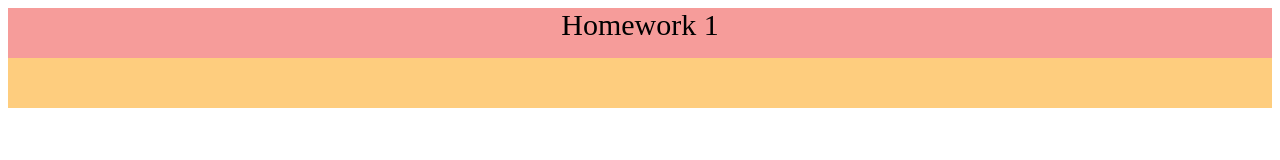
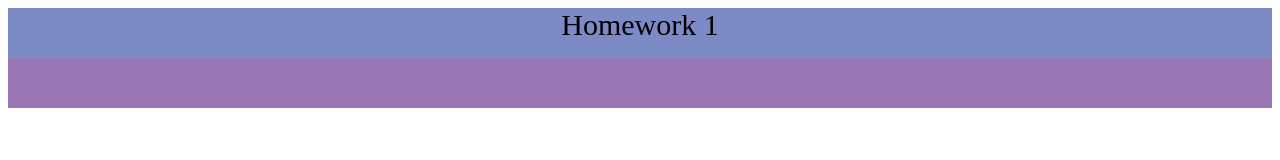
Before and after one commit to UmiKitsune/test, a plain HTML site: page HW_1/index.html in a window 1280 px wide. Drawn offline with Linux system fonts and the light colour scheme.

Commit message:
last one

```diff
--- a/HW_1/css/main.css
+++ b/HW_1/css/main.css
@@ -1,14 +1,14 @@
-.header {
+.footer {
     width: 100%;
     margin: 0;
     text-align: center;
     font-size: 30px;
 }
-.red {
-    background: #f69c9a;
+.blue {
+    background: #7c8bc6;
     height: 50px;
 }
-.orange {
-    background: #fecd7e;
+.purple {
+    background: #9977b4;
     height: 50px;
 }
--- a/HW_1/index.html
+++ b/HW_1/index.html
@@ -10,10 +10,10 @@
 </head>
 <body>
 
-    <header class="header">
-        <div class="red">Homework 1</div>
-        <div class="orange"></div>
-    </header>
+    <footer class="footer">
+        <div class="blue">Homework 1</div>
+        <div class="purple"></div>
+    </footer>
 
 </body>
 </html>
```
